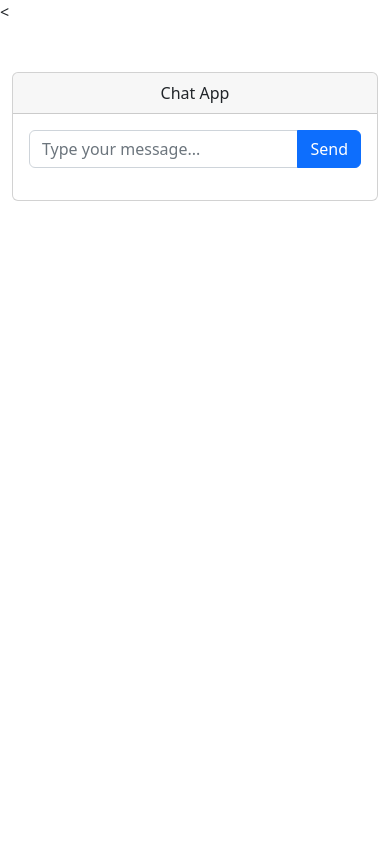
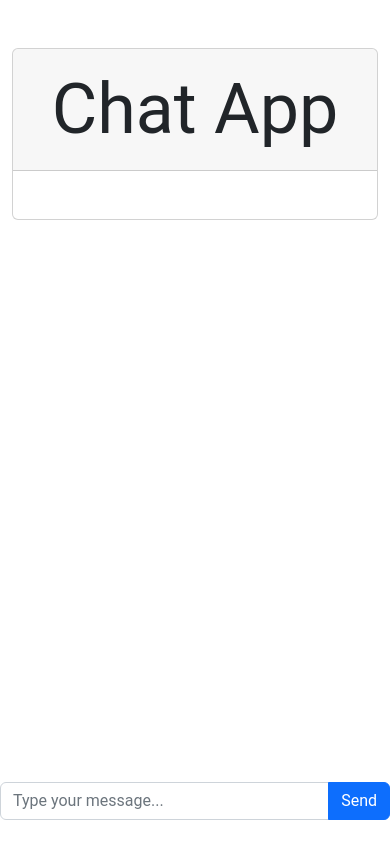
Before and after one commit to Chaitanyjanmale2/chatappjs, a plain HTML site: page index.html in a window 390 px wide. Drawn offline with nearby package versions, Linux system fonts and the light colour scheme; no server answers.

Commit message:
mobile view update

```diff
--- a/index.html
+++ b/index.html
@@ -12,20 +12,20 @@
     <link rel="stylesheet" href="style.css" />
   </head>
   <body>
-    <<div class="container-fluid mt-5">
+    <div class="container-fluid mt-5">
         <div class="row">
-            <div class="col-md mx-auto ">
+            <div class="col-md ">
                 <div class="card">
                     <div class="card-header text-center">Chat App</div>
-                    <div class="card-body">
-                        <div id="chat-box">
-                            <!-- Display messages here -->
-                        </div>
-                        <div class="input-group mb-3">
-                            <input type="text" class="form-control" id="message-input" placeholder="Type your message...">
-                            <button class="btn btn-primary" onclick="sendMessage()">Send</button>
-                        </div>
+                    <div class="card-body fixed-bottom chat-box mb-5" id="chat-box">
+                        <!-- Display messages here -->
                     </div>
+                    <div class="m-4"> <div class="input-group fixed-bottom mb-4 ">
+
+                        <input type="text" class="form-control" id="message-input" placeholder="Type your message...">
+                        <button class="btn btn-primary" onclick="sendMessage()">Send</button>
+                    </div></div>
+
                 </div>
             </div>
         </div>
--- a/style.css
+++ b/style.css
@@ -15,9 +15,37 @@
     float: right;
 
 }
-.card.no-border {
+.no-border {
     border: none;
 }
 .pad {
     padding: 5px;
 }
+/* Add custom style to remove border from the card body */
+.card-body.no-border {
+    border: none;
+}
+#chat-box {
+    max-height: calc(100vh - 120px); /* Adjust the height as needed */
+    overflow-y: auto;
+}
+
+/* Add custom style to make chat box scrollable */
+
+
+/* Add custom style to make the position of the chat box stable */
+.card {
+    position: relative;
+}
+
+/* Add custom fonts for the entire page */
+body {
+    font-family: 'Roboto', sans-serif;
+    font-size: 20px;
+}
+
+@media (max-width: 768px) {
+    body {
+        font-size: 70px; /* Font size for phone browsers */
+    }
+}
```
